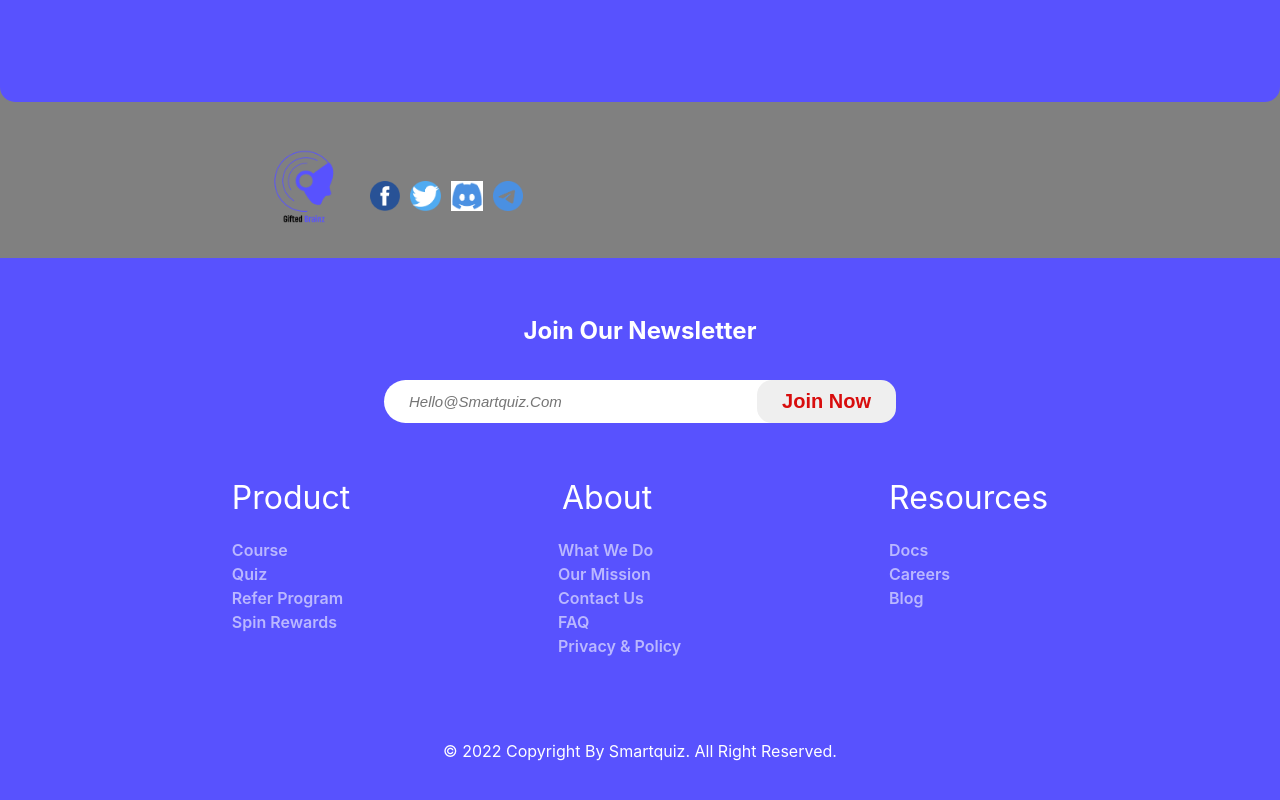
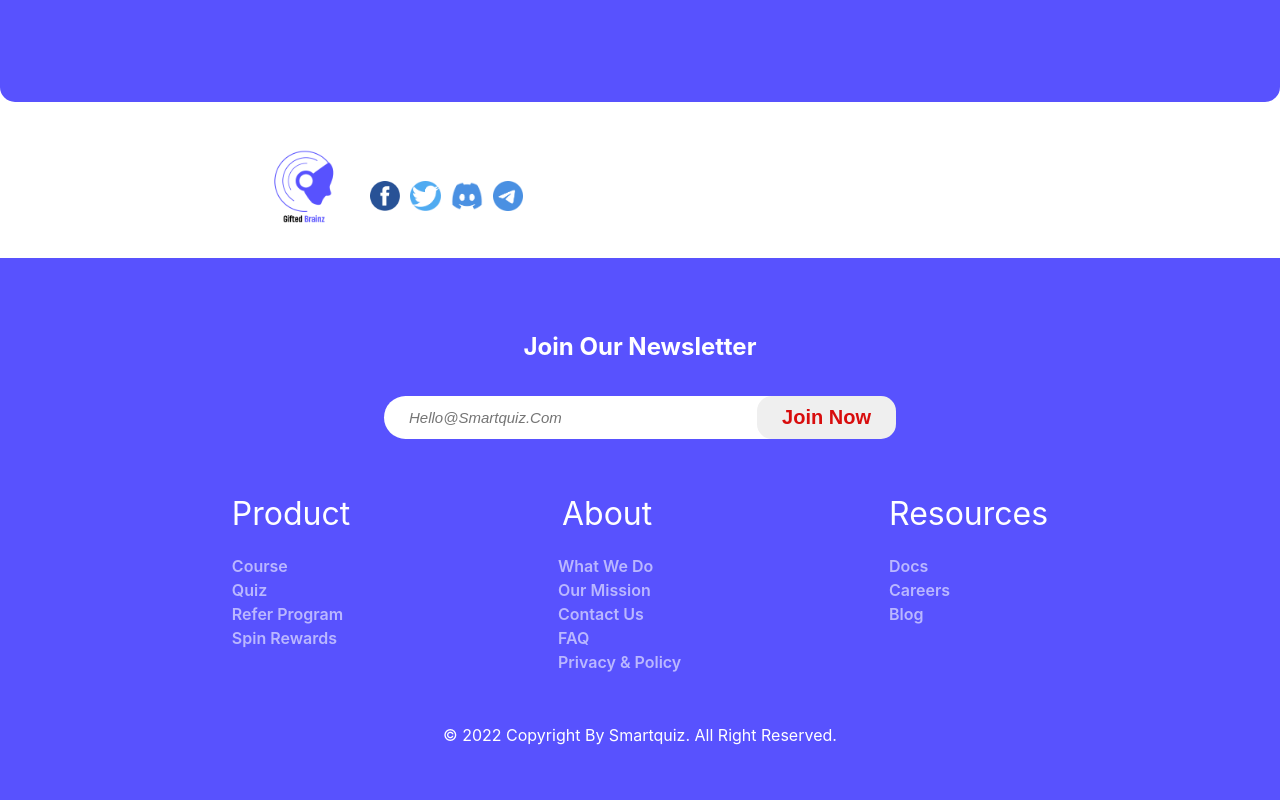
Before and after one commit to aDevMister/Gifted-Project, a React (Create React App) app: page / in a window 1280 px wide. Shown: the part 5226-6026 px from the top of the page. Built offline with nearby package versions, Linux system fonts and the light colour scheme.

Commit message:
changed the background color

```diff
--- a/src/Components/Footer.css
+++ b/src/Components/Footer.css
@@ -78,7 +78,7 @@
 }
 
 .reserved {
-padding-top: 3rem;
+padding-top: 1rem;
 }
 
 .reserved p {
--- a/src/Components/Hero.css
+++ b/src/Components/Hero.css
@@ -7,7 +7,6 @@
 
 body{
     width: 100%;
-    background-color: gray;
 }
 .wrapper{
     width: 100%;
```
